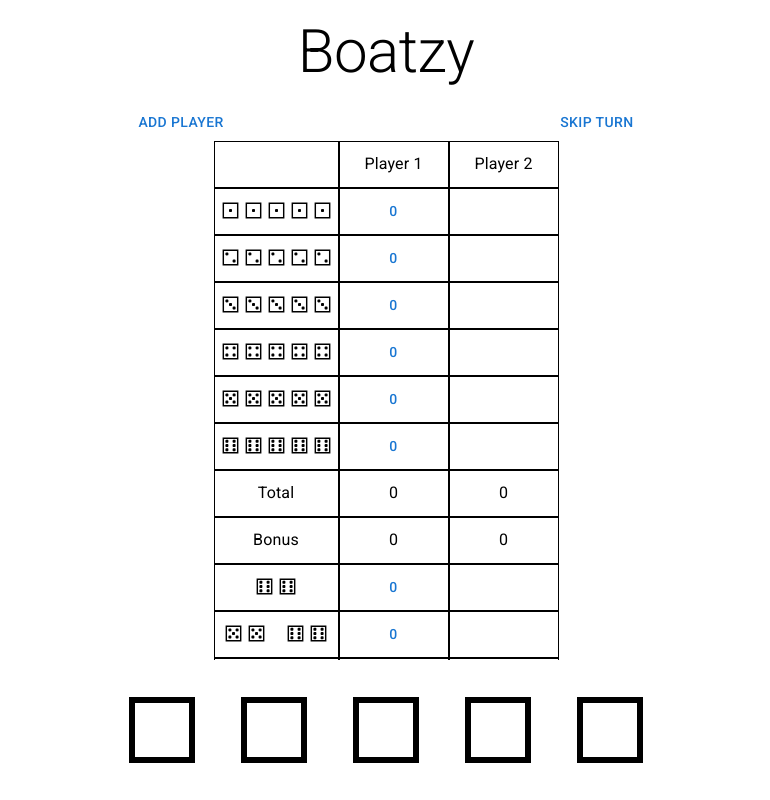
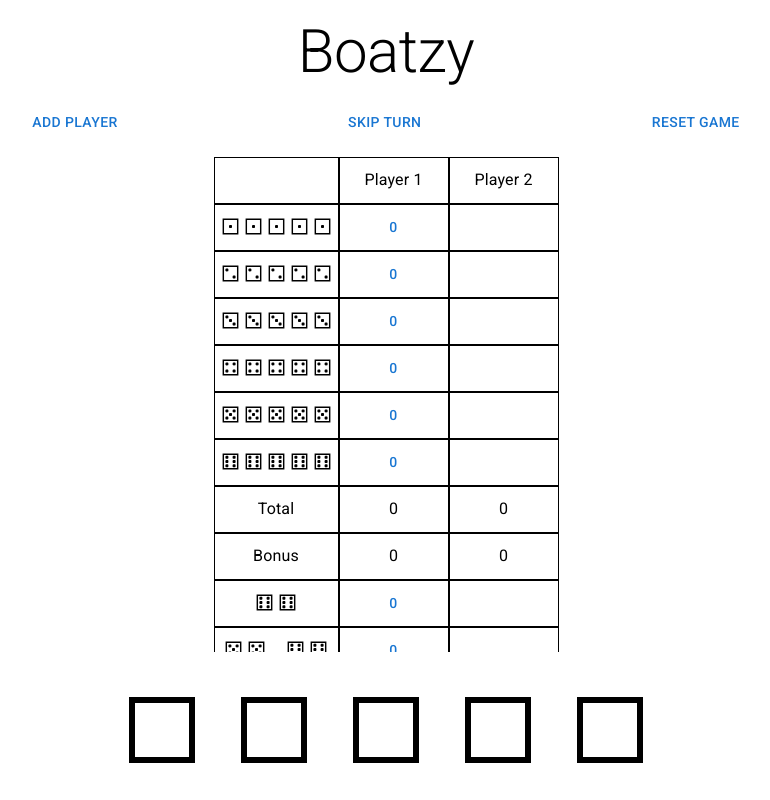
Before and after one commit to tuukkaviitanen/boatzy, a React (Vite) app in the folder client/: page / in a window 1280 px wide. Shown: the whole page, without its empty margins (254-1024 px from the left). Built offline with nearby package versions, Linux system fonts and the light colour scheme.

Commit message:
Added ending screen for ending, with reduces buttons and confetti (#37)
- Added confetti with react-canvas-confetti

Closes #13

```diff
--- a/client/package.json
+++ b/client/package.json
@@ -16,6 +16,7 @@
     "@fontsource/roboto": "^5.0.13",
     "@mui/material": "^5.16.4",
     "react": "^18.3.1",
+    "react-canvas-confetti": "^2.0.7",
     "react-dom": "^18.3.1",
     "uuid": "^10.0.0"
   },
--- a/client/src/App.jsx
+++ b/client/src/App.jsx
@@ -1,8 +1,12 @@
 import Title from './components/Title';
 import Board from './components/Board';
 import { Container } from '@mui/material';
+import Fireworks from 'react-canvas-confetti/dist/presets/fireworks';
+
 import Dices from './components/Dices';
 import Buttons from './components/Buttons';
+import { useContext } from 'react';
+import { GameContext } from './contexts/GameContext';
 
 const styles = {
   appContainer: {
@@ -14,12 +18,15 @@ const styles = {
 };
 
 const App = () => {
+  const [{ gameEnded }] = useContext(GameContext);
+
   return (
     <Container sx={styles.appContainer}>
       <Title />
       <Buttons />
       <Board />
-      <Dices />
+      {!gameEnded && <Dices />}
+      {gameEnded && <Fireworks autorun={{ speed: 2 }} />}
     </Container>
   );
 };
--- a/client/src/components/Board.jsx
+++ b/client/src/components/Board.jsx
@@ -13,9 +13,12 @@ const styles = {
     overflow: 'hidden',
     display: 'flex',
     justifyContent: 'center',
+    m: 1,
   },
   innerContainer: {
     overflow: 'auto',
+    scrollbarWidth: 'thin',
+    py: 1,
   },
   table: {
     borderSpacing: '0',
@@ -27,7 +30,7 @@ const maxInputRows = rows.filter((row) => !row.generated).length;
 function Board() {
   const [users, { setUserValue, resetUsers }] = useContext(UserContext);
   const [dices, { resetDices }] = useContext(DiceContext);
-  const [{ turn, round }, { nextTurn, resetGame }] = useContext(GameContext);
+  const [{ turn, round }, { nextTurn, endGame }] = useContext(GameContext);
 
   const currentUser = users[turn];
 
@@ -36,12 +39,11 @@ function Board() {
 
   useEffect(() => {
     if (users.every((user) => userFilledCells(user) >= maxInputRows)) {
-      resetGame();
-      resetUsers();
+      endGame();
     } else if (userFilledCells(currentUser) >= maxInputRows) {
       nextTurn();
     }
-  }, [currentUser, nextTurn, resetGame, resetUsers, users]);
+  }, [currentUser, endGame, nextTurn, resetUsers, users]);
 
   const onCellClicked = (userIndex, rowIndex, value) => {
     setUserValue(userIndex, rowIndex, value);
--- a/client/src/components/Buttons.jsx
+++ b/client/src/components/Buttons.jsx
@@ -13,14 +13,28 @@ const styles = {
 
 const Buttons = () => {
   const [users, { createUser }] = useContext(UserContext);
-  const [, { nextTurn }] = useContext(GameContext);
+  const [game, { nextTurn, resetGame }] = useContext(GameContext);
 
   return (
     <Box sx={styles.container}>
-      <Button onClick={() => createUser(`Player ${users.length + 1}`)}>
-        Add player
+      {!game.gameEnded && (
+        <>
+          <Button onClick={() => createUser(`Player ${users.length + 1}`)}>
+            Add player
+          </Button>
+          <Button onClick={() => nextTurn()}>Skip turn</Button>
+        </>
+      )}
+
+      <Button
+        onClick={() => {
+          if (confirm('Are you sure you want to reset?')) {
+            resetGame();
+          }
+        }}
+      >
+        Reset game
       </Button>
-      <Button onClick={() => nextTurn()}>Skip turn</Button>
     </Box>
   );
 };
--- a/client/src/components/Cell.jsx
+++ b/client/src/components/Cell.jsx
@@ -1,4 +1,4 @@
-import { TableCell, Typography } from '@mui/material';
+import { Box, Typography } from '@mui/material';
 
 const styles = {
   cell: {
@@ -12,9 +12,9 @@ const styles = {
 
 function Cell(params) {
   return (
-    <TableCell sx={styles.cell}>
+    <Box component="td" sx={styles.cell}>
       <Typography>{params.children}</Typography>
-    </TableCell>
+    </Box>
   );
 }
 
--- a/client/src/contexts/GameContext.jsx
+++ b/client/src/contexts/GameContext.jsx
@@ -9,15 +9,16 @@ import { UserContext } from './UserContext';
 
 export const GameContext = createContext();
 
-const initialState = { round: 0, turn: 0 };
+const initialState = { round: 0, turn: 0, gameEnded: false };
 
 export const GameContextProvider = ({ children }) => {
-  const [users] = useContext(UserContext);
+  const [users, { resetUsers }] = useContext(UserContext);
   const [state, setState] = useState(initialState);
 
   const nextTurn = useCallback(() => {
     if (state.turn + 1 >= users.length) {
       setState((previousState) => ({
+        ...previousState,
         turn: 0,
         round: previousState.round + 1,
       }));
@@ -31,11 +32,21 @@ export const GameContextProvider = ({ children }) => {
 
   const resetGame = useCallback(() => {
     setState(initialState);
-  }, []);
+    resetUsers();
+  }, [resetUsers]);
+
+  const endGame = useCallback(
+    () =>
+      setState((previousState) => ({
+        ...previousState,
+        gameEnded: true,
+      })),
+    [],
+  );
 
   const contextValues = useMemo(
-    () => [state, { nextTurn, resetGame }],
-    [state, nextTurn, resetGame],
+    () => [state, { nextTurn, resetGame, endGame }],
+    [state, nextTurn, resetGame, endGame],
   );
 
   return (
```
Also changed, not shown: 1 other file (tests, documents, lock files or other folders).
